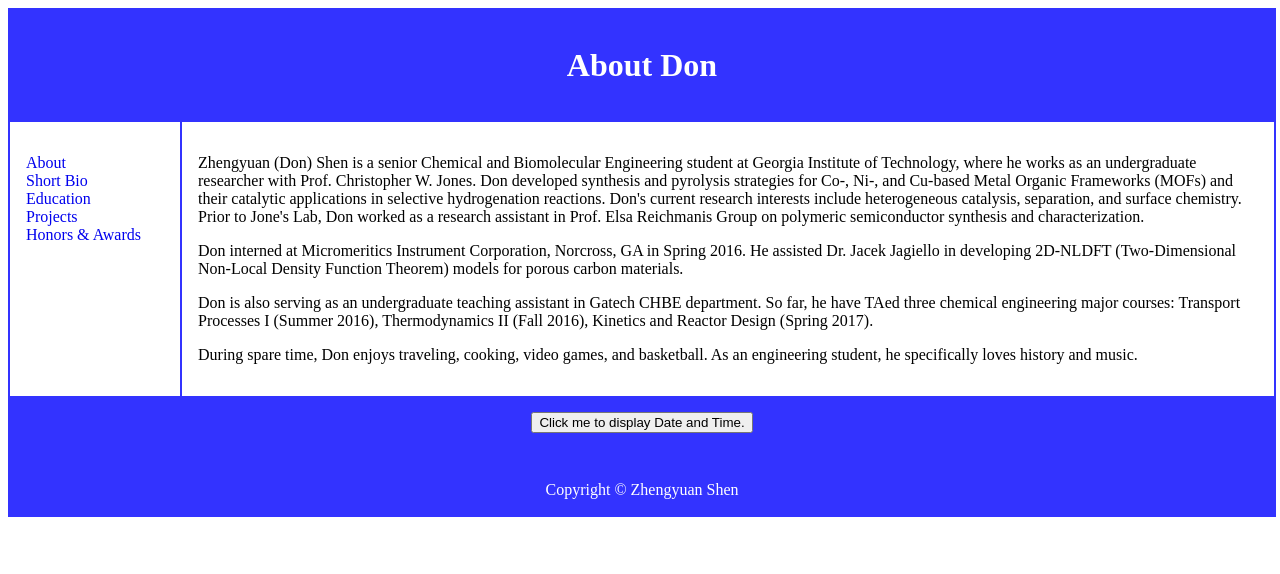
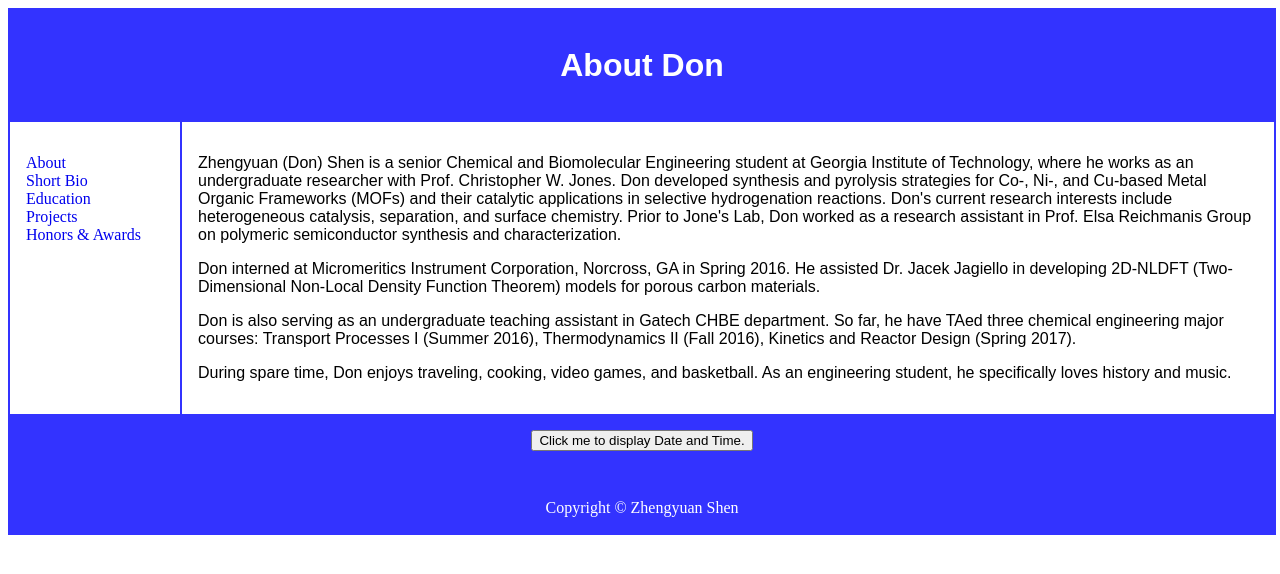
Before and after one commit to donshen/donshen.github.io, a Jekyll site: the page about/Short Bio.html, which Jekyll copies as it is, in a window 1280 px wide. Shown: the top 574 px of the page. Built offline with Jekyll 4.4.1, drawn with Linux system fonts in a browser that asks for light colours.

Commit message:
Update Short Bio.html

```diff
--- a/about/Short Bio.html
+++ b/about/Short Bio.html
@@ -40,7 +40,7 @@ article {
 <div class="container">
 
 <header>
-   <h1>About Don</h1>
+   <h1 style="font-family:arial;">About Don</h1>
 </header>
 
 <nav>
@@ -54,13 +54,13 @@ article {
 </nav>
 
 <article>
-  <p>Zhengyuan (Don) Shen is a senior Chemical and Biomolecular Engineering student at Georgia Institute of Technology, where he works as an undergraduate researcher
+  <p style="font-family:arial;">Zhengyuan (Don) Shen is a senior Chemical and Biomolecular Engineering student at Georgia Institute of Technology, where he works as an undergraduate researcher
     with Prof. Christopher W. Jones. Don developed synthesis and pyrolysis strategies for Co-, Ni-, and Cu-based Metal Organic Frameworks (MOFs) and their catalytic applications
     in selective hydrogenation reactions. Don's current research interests include heterogeneous catalysis, separation, and surface chemistry. Prior to Jone's Lab, Don worked
     as a research assistant in Prof. Elsa Reichmanis Group on polymeric semiconductor synthesis and characterization.</p>
-  <p>Don interned at Micromeritics Instrument Corporation, Norcross, GA in Spring 2016. He assisted Dr. Jacek Jagiello in developing 2D-NLDFT (Two-Dimensional Non-Local Density Function Theorem) models for porous carbon materials. </p>
-  <p>Don is also serving as an undergraduate teaching assistant in Gatech CHBE department. So far, he have TAed three chemical engineering major courses: Transport Processes I (Summer 2016), Thermodynamics II (Fall 2016), Kinetics and Reactor Design (Spring 2017). </p>
-  <p>During spare time, Don enjoys traveling, cooking, video games, and basketball. As an engineering student, he specifically loves history and music.
+  <p style="font-family:arial;">Don interned at Micromeritics Instrument Corporation, Norcross, GA in Spring 2016. He assisted Dr. Jacek Jagiello in developing 2D-NLDFT (Two-Dimensional Non-Local Density Function Theorem) models for porous carbon materials. </p>
+  <p style="font-family:arial;">Don is also serving as an undergraduate teaching assistant in Gatech CHBE department. So far, he have TAed three chemical engineering major courses: Transport Processes I (Summer 2016), Thermodynamics II (Fall 2016), Kinetics and Reactor Design (Spring 2017). </p>
+  <p style="font-family:arial;">During spare time, Don enjoys traveling, cooking, video games, and basketball. As an engineering student, he specifically loves history and music.
    </article>
 
 <footer><!DOCTYPE html>
```
